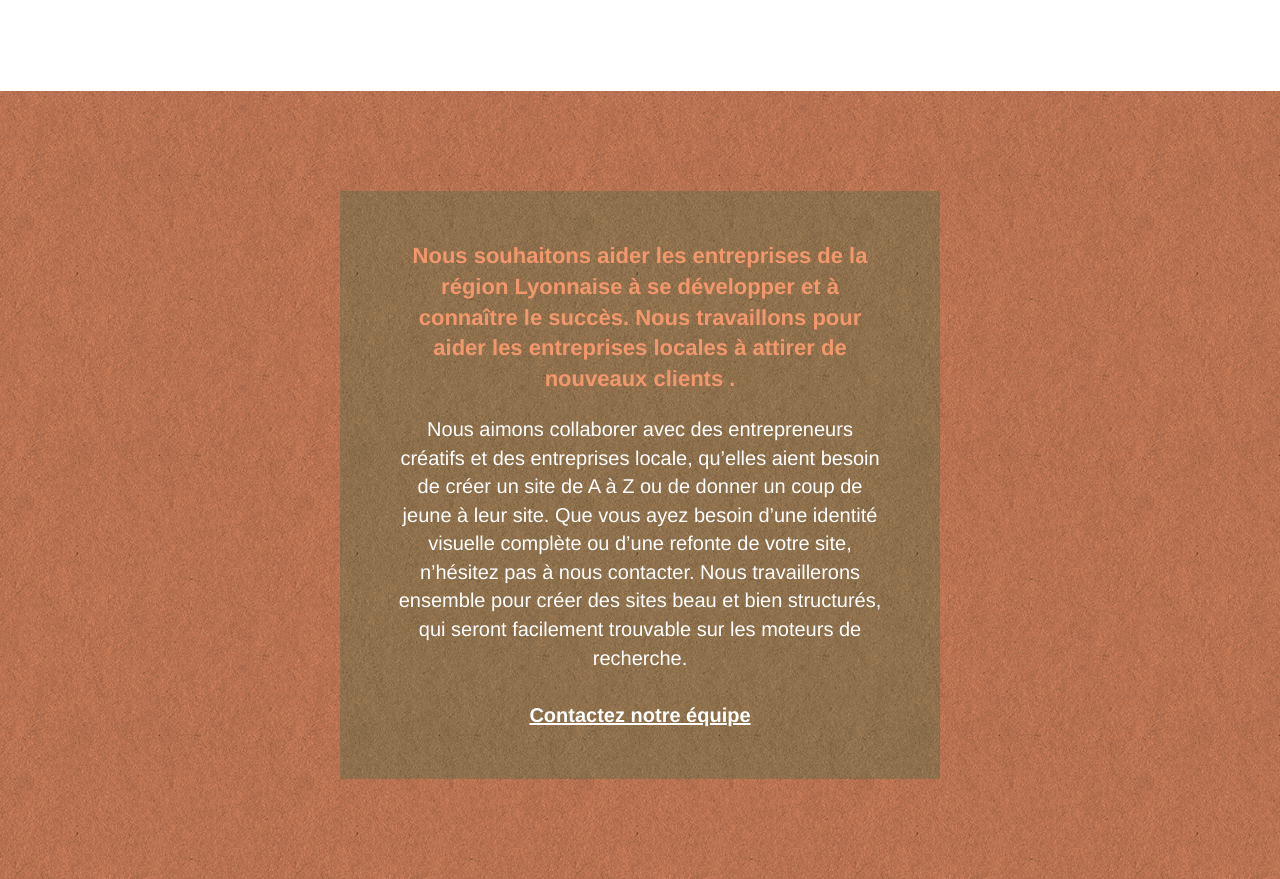
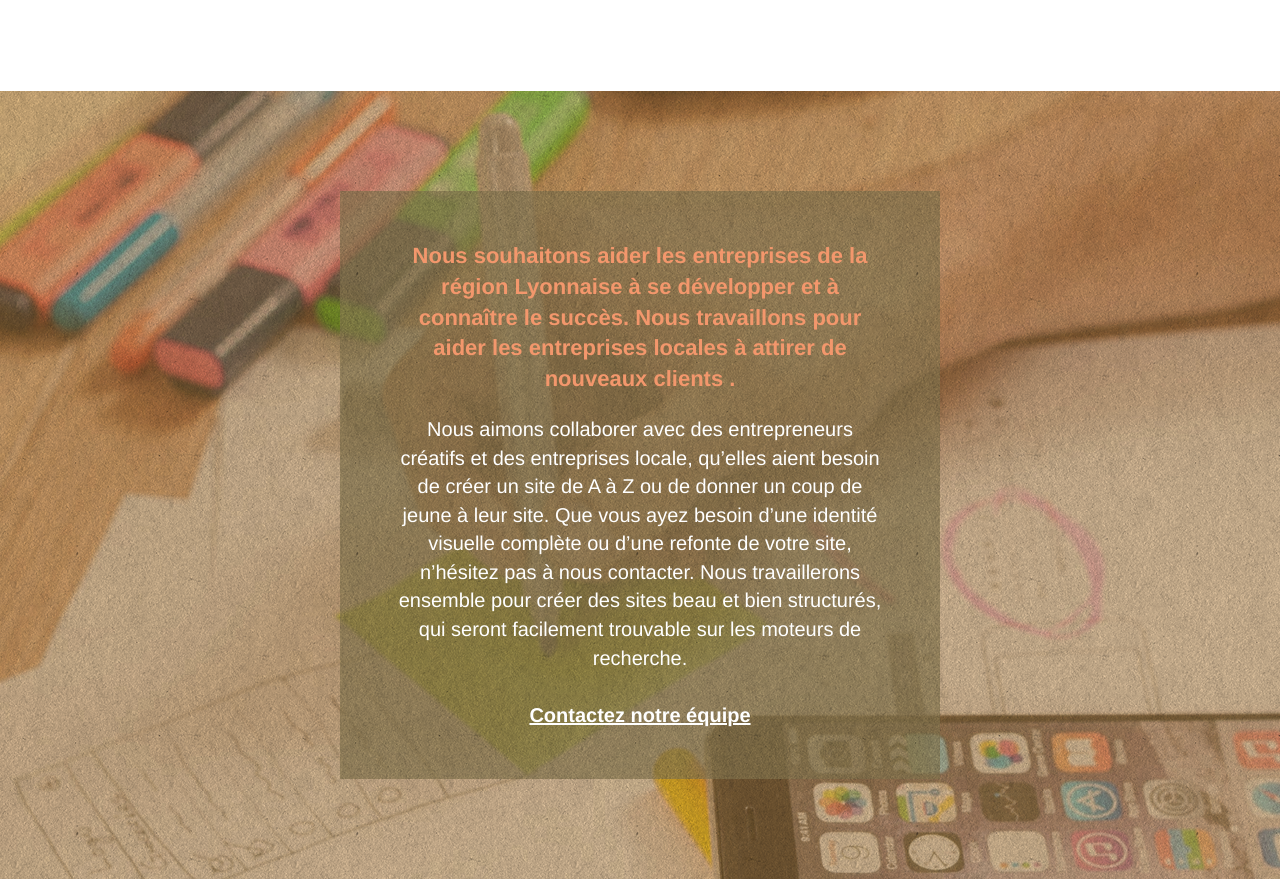
Before and after one commit to tyers77/AnthonyLeRoy_4_18092020, a plain HTML site: page index.html in a window 1280 px wide. Shown: the part 1358-2237 px from the top of the page. Drawn offline with Linux system fonts and the light colour scheme.

Commit message:
commit rectification image CSS

```diff
--- a/style.css
+++ b/style.css
@@ -852,7 +852,7 @@ h4 {
 }
 
 .bg-presentation {
-    background-image: url("img/image-de-presentation.bmp");
+    background-image: url("img/image-de-presentation.jpg");
 }
 
 @media (max-width: 1024px) {
```
Also changed, not shown: img/citation.png (deleted), img/title.png (deleted), img/title2.png (deleted).
